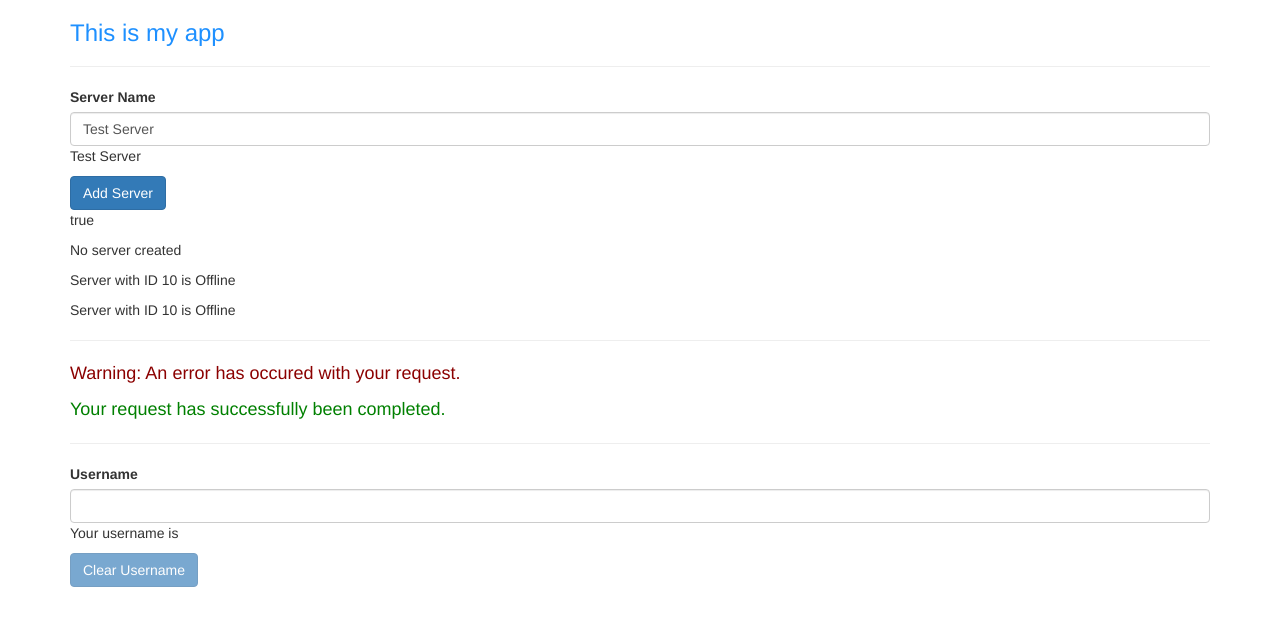
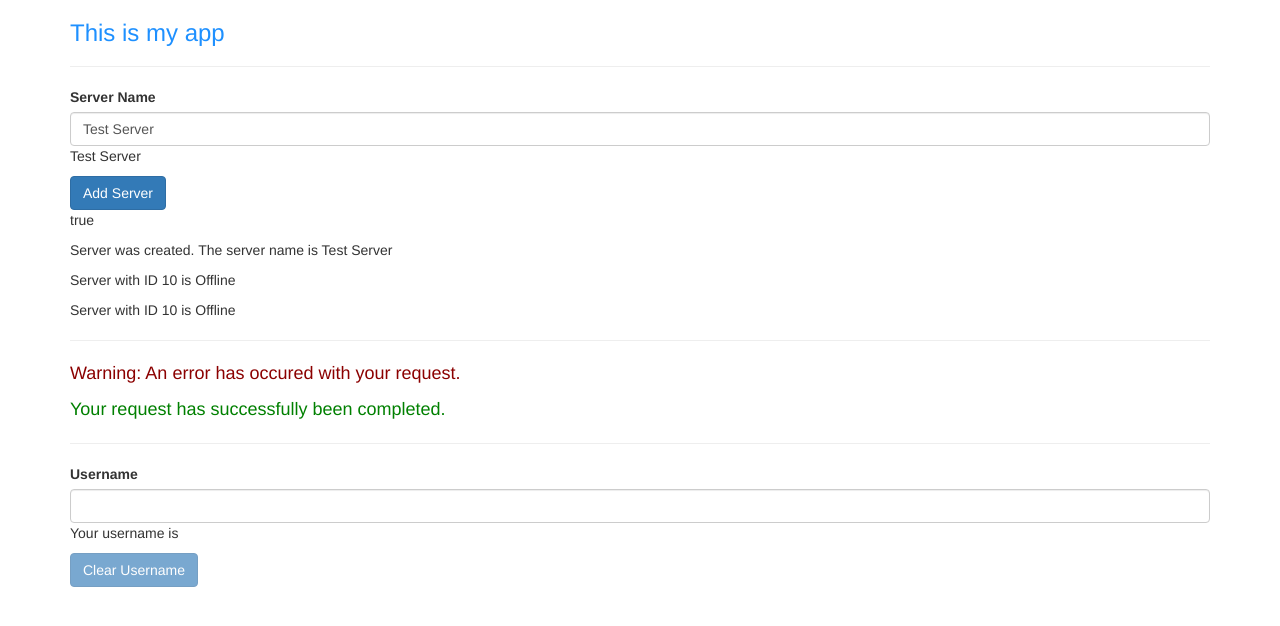
Before and after one commit to Aleksandar-Zoric-93/Angular8_Udemy, an Angular app: page / in a window 1280 px wide. Shown: the top 626 px of the page. Built offline with nearby package versions, Linux system fonts and the light colour scheme.

Commit message:
Using ngIf example.

```diff
--- a/src/app/app.module.ts
+++ b/src/app/app.module.ts
@@ -21,7 +21,7 @@
   ],
   imports: [
     BrowserModule,
-    FormsModule
+    FormsModule,
   ],
   providers: [],
   bootstrap: [AppComponent]
--- a/src/app/servers/servers.component.html
+++ b/src/app/servers/servers.component.html
@@ -13,7 +13,11 @@
 
 <p [innerText]="allowNewServer"></p>
 
-<p>{{ serverCreationStatus }}</p>
+<!-- <p>{{ serverCreationStatus }}</p> -->
+<p *ngIf="onCreateServer; else noServer"> Server was created.  The server name is {{ serverName }} </p>
+<ng-template #noServer>
+  <p>No server was created </p>
+</ng-template>
 
 <app-server></app-server>
 <app-server></app-server>
--- a/src/app/servers/servers.component.ts
+++ b/src/app/servers/servers.component.ts
@@ -10,8 +10,9 @@
 })
 export class ServersComponent implements OnInit {
   allowNewServer = false;
-  serverCreationStatus = 'No server created'
-  serverName = 'Test Server'
+  serverCreationStatus = 'No server created';
+  serverName = 'Test Server';
+  serverCreated = false;
 
   constructor() {
     setTimeout(() => {
@@ -24,6 +25,7 @@
 
   onCreateServer()
   {
+    this.serverCreated = true;
     this.serverCreationStatus = 'Server was created.  The server name is ' + this.serverName;
   }
 
```
